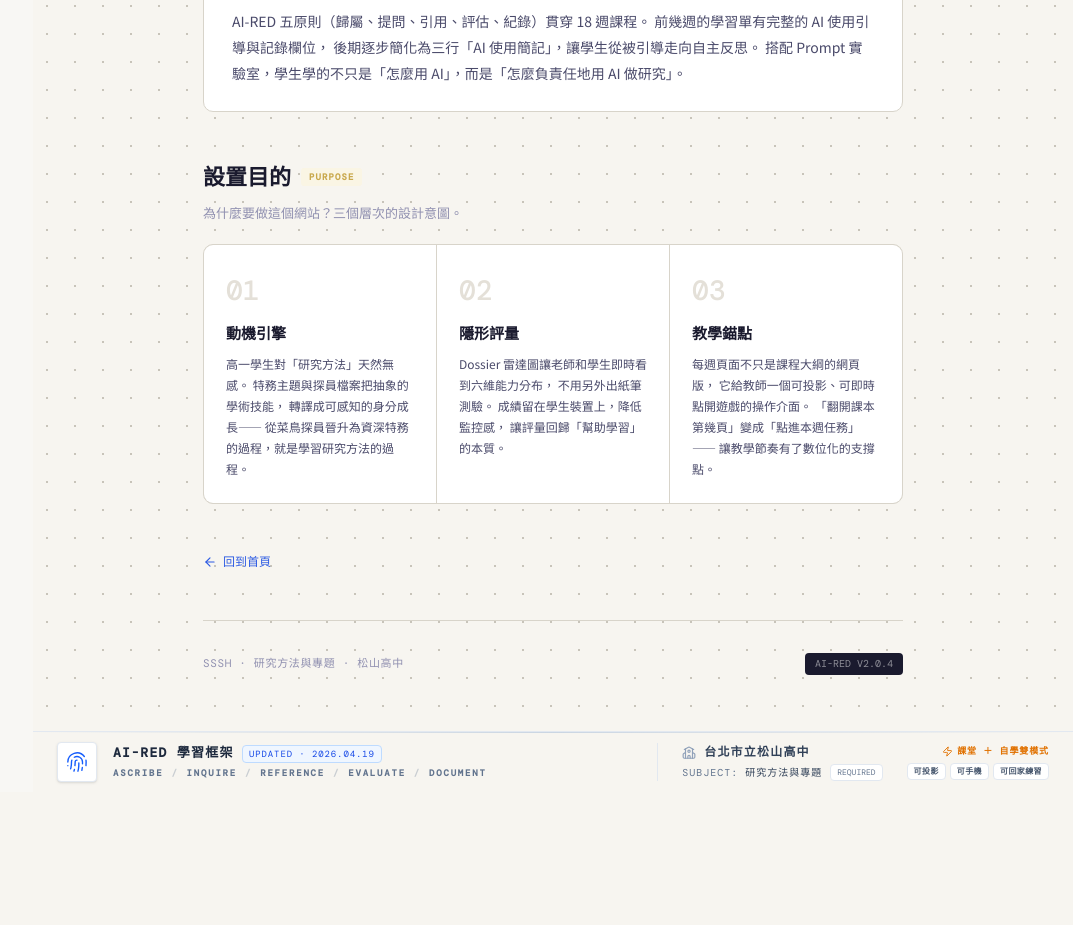
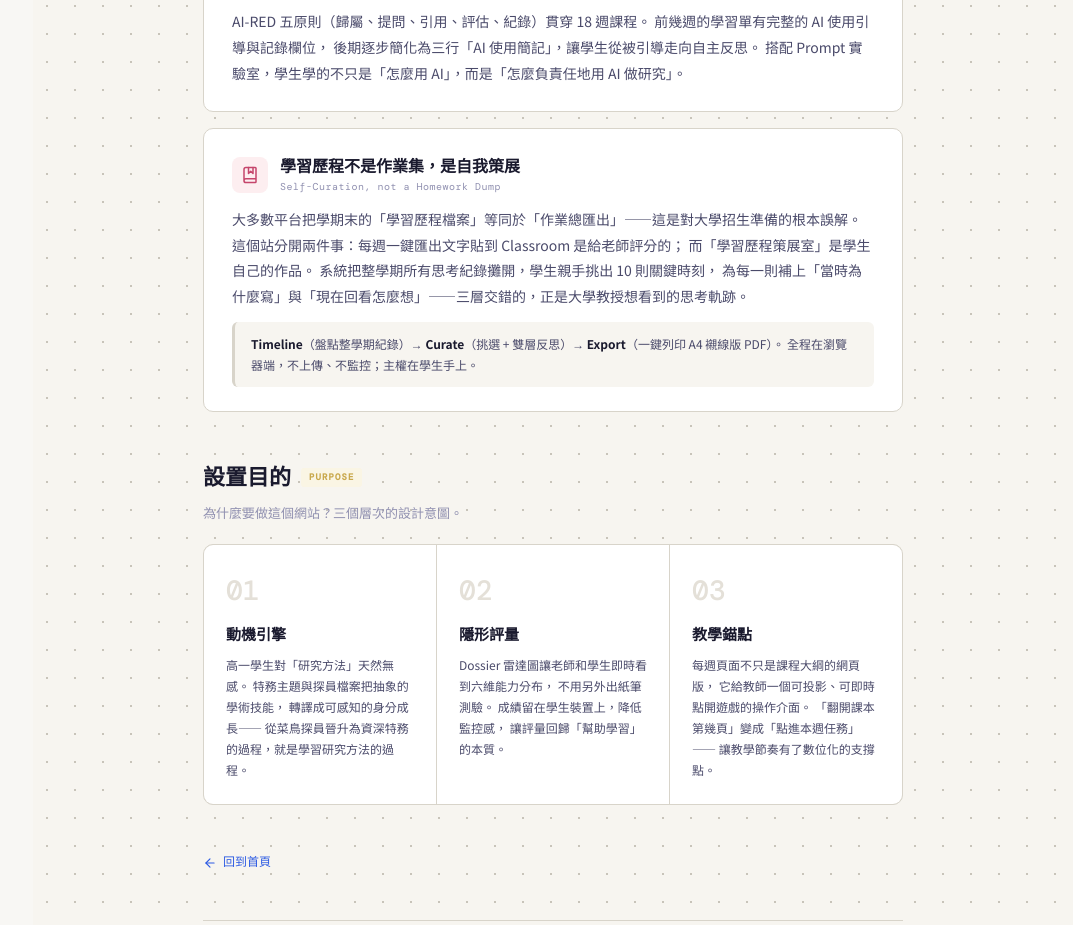
Before and after one commit to Ivanchen114/research-navigator, a React (Vite) app: page /about in a window 1280 px wide. Shown: the part 1520-2445 px from the top of the page, without its empty margins (207-1280 px from the left). Before the commit the page ends 2312 px from the top, so only its background shows below. Built offline with nearby package versions, Linux system fonts and the light colour scheme; a web font is replaced by a local one.

Commit message:
更新: 2026-04-19 22:29

```diff
--- a/src/pages/AboutPage.jsx
+++ b/src/pages/AboutPage.jsx
@@ -6,6 +6,7 @@ import {
     BarChart2,
     ArrowLeft,
     BookOpen,
+    BookMarked,
 } from 'lucide-react';
 
 export const AboutPage = () => {
@@ -331,6 +332,26 @@ export const AboutPage = () => {
               搭配 Prompt 實驗室，學生學的不只是「怎麼用 AI」，而是「怎麼負責任地用 AI 做研究」。
             </p>
           </div>
+
+          <div className="hl-card">
+            <div className="card-head">
+              <div className="card-icon" style={{ background: '#fdeef0' }}>
+                <BookMarked size={18} color="#c5456b" />
+              </div>
+              <h3>學習歷程不是作業集，是自我策展<span className="en">Self-Curation, not a Homework Dump</span></h3>
+            </div>
+            <p>
+              大多數平台把學期末的「學習歷程檔案」等同於「作業總匯出」——這是對大學招生準備的根本誤解。
+              這個站分開兩件事：每週一鍵匯出文字貼到 Classroom 是給老師評分的；
+              而「學習歷程策展室」是學生自己的作品。
+              系統把整學期所有思考紀錄攤開，學生親手挑出 10 則關鍵時刻，
+              為每一則補上「當時為什麼寫」與「現在回看怎麼想」——三層交錯的，正是大學教授想看到的思考軌跡。
+            </p>
+            <div className="example">
+              <strong>Timeline</strong>（盤點整學期紀錄）→ <strong>Curate</strong>（挑選 + 雙層反思）→ <strong>Export</strong>（一鍵列印 A4 襯線版 PDF）。
+              全程在瀏覽器端，不上傳、不監控；主權在學生手上。
+            </div>
+          </div>
         </div>
 
         {/* PURPOSE */}
```
